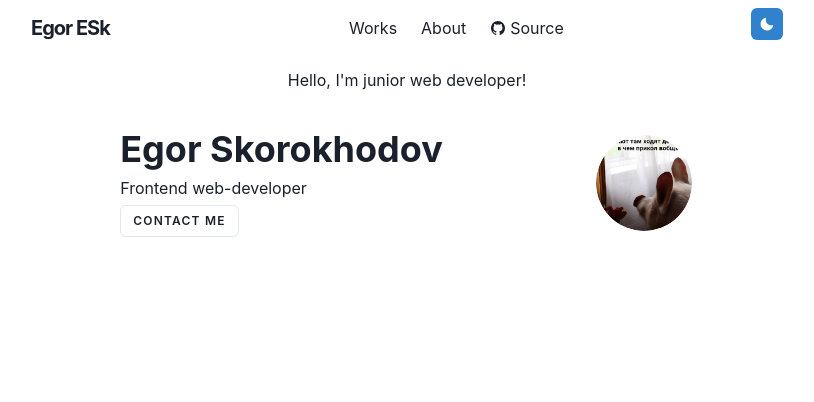
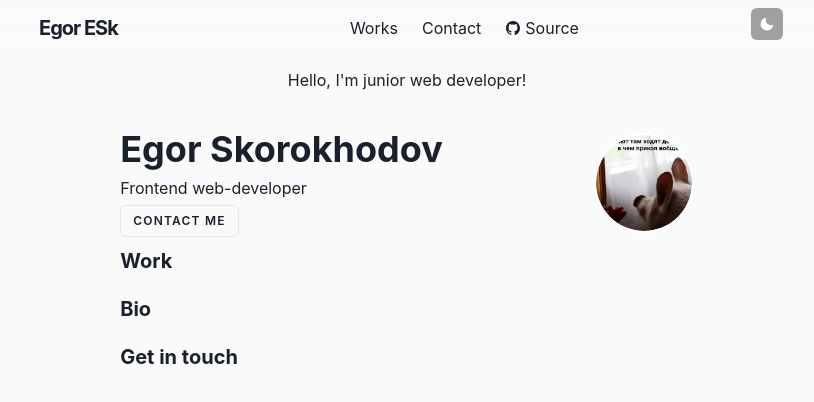
Before and after one commit to esk-dev/personalsite, a Next.js app: page / in a window 1280 px wide. Shown: the top 402 px of the page, without its empty margins (233-1047 px from the left). Built offline with nearby package versions, Linux system fonts and the light colour scheme.

Commit message:
make section, links, animation

```diff
--- a/components/button.js
+++ /dev/null
@@ -1,5 +0,0 @@
-import { Button } from "@chakra-ui/react";
-
-export default function CustomButton({props, children}) {
-  <Button {...props} variant="outline">{children}</Button>;
-}
--- a/components/chakra.js
+++ b/components/chakra.js
@@ -3,7 +3,7 @@ import theme from '../lib/theme';
 
 export default function Chakra({children}) {
   return (
-    <ChakraProvider>
+    <ChakraProvider theme={theme} cssVarsRoot="body">
       {children}
     </ChakraProvider>
   )
--- a/components/linkitem.js
+++ b/components/linkitem.js
@@ -13,11 +13,13 @@ import ThemeToggle from "./themetoggle";
 
 const LinkItem = ({ href, path, target, children, ...props }) => {
   const active = path === href;
-  const inactiveColor = useColorModeValue("gray.200", "whiteAlpha.900");
+  // const inactiveColor = useColorModeValue("black", "white");
 
   return (
     <Link
       p={2}
+      // bg={active ? "light" : undefined}
+      color={active ? "light" : undefined}
       href={href}
       passHref={true}
       target={target}
--- a/components/navbar.js
+++ b/components/navbar.js
@@ -6,13 +6,19 @@ import {
   Container,
   Center,
   Wrap,
+  Menu,
   Heading,
   Flex,
+  MenuButton,
+  MenuList,
+  MenuItem,
+  IconButton
 } from "@chakra-ui/react";
 import ThemeToggle from "./themetoggle";
 import { NextLink } from "next/link";
 import { IoLogoGithub, IoPerson } from "react-icons/io5";
 import LinkItem from './linkitem'
+import { HamburgerIcon } from "@chakra-ui/icons";
 export default function NavBar(props) {
   const { path } = props;
   return (
@@ -34,7 +40,7 @@ export default function NavBar(props) {
       >
         <Flex alignContent="center" mr={5} alignItems="center">
           <Heading as="h1" size="md" letterSpacing={"tighter"}>
-            Egor ESk
+            <LinkItem href="/">Egor ESk</LinkItem>
           </Heading>
         </Flex>
 
@@ -48,7 +54,7 @@ export default function NavBar(props) {
           mt={{ base: 4, md: 0 }}
         >
           <LinkItem href="/works" path={path}>Works</LinkItem>
-          <LinkItem href="/about" path={path}>About</LinkItem>
+          <LinkItem href="/contact" path={path}>Contact</LinkItem>
           <LinkItem target="_blank" href="https://github.com/esk98" path={path} display="inline-flex" alignItems="center" style={{gap: 4}} pl={2}>
             <IoLogoGithub />
             Source
@@ -56,6 +62,28 @@ export default function NavBar(props) {
         </Stack>
         <Box flex={1} align="right">
           <ThemeToggle />
+
+          <Box ml={2} display={{base: 'inline-block', md: 'none'}}>
+            <Menu isLazy id="navbar-menu">
+              <MenuButton
+                size='sm'
+                as={IconButton}
+                icon={<HamburgerIcon />}
+                variant="outline"
+              />
+              <MenuList>
+                <Link href="/">
+                  <MenuItem as={Link}>About</MenuItem>
+                </Link>
+                <Link href="/works">
+                  <MenuItem as={Link}>Works</MenuItem>
+                </Link>
+                <Link href="/contact">
+                  <MenuItem as={Link}>Contacts</MenuItem>
+                </Link>
+              </MenuList>
+            </Menu>
+          </Box>
         </Box>
       </Container>
     </Box>
--- a/components/themetoggle.js
+++ b/components/themetoggle.js
@@ -9,7 +9,7 @@ export default function ThemeToggle() {
       size='sm'
       onClick={toggleColorMode}
       icon={useColorModeValue(<MoonIcon />, <SunIcon/>)}
-      colorScheme={useColorModeValue('blue', 'teal')}
+      colorScheme={useColorModeValue('blackAlpha', 'teal')}
     ></IconButton>
   );
 }
--- a/lib/theme.js
+++ b/lib/theme.js
@@ -1,36 +1,46 @@
 import { extendTheme } from "@chakra-ui/react";
 import { mode } from "@chakra-ui/theme-tools";
-// const components = {
-//   Heading: {
-//     variants: {
-//       'section-title': {
-//         TextDecoration: 'underline',
-//         fontSize: 20,
-//         textUnderlineOffset: 6,
-//         textDecorationColor: '#525252',
-//         textDecorationThickness: 4,
-//         marginTop: 3,
-//         marginBottom: 4
-//       }
-//     }
-//   },
 
-//   Link: {
-//     baseStyle: props => ({
-//       color: mode('#3d7aed', '#ff63c3')(props),
-//       textUnderlineOffset: 3
-//     })
-//   }
-// }
+const styles = {
+  global: props => ({
+    body: {
+      bg: mode('#fafafa', '#000a12')(props),
+    }
+  })
+}
+
+const components = {
+  Heading: {
+    variants: {
+      "section-title": {
+        // letterSpacing: "normal",
+        TextDecoration: "underline",
+        fontSize: 20,
+        textUnderlineOffset: 6,
+        textDecorationThickness: 4,
+        marginTop: 3,
+        marginBottom: 4,
+      },
+    },
+  },
+  Link: {
+    baseStyle: props => ({
+      textUnderlineOffset: 3,
+    }),
+  },
+};
 
 const colors = {
-  grassTeal: '#88ccca'
-}
+  primary: "#4dd0e1",
+  light: "#b4ffff",
+  dark: "#4bacb8",
+};
+
 const config = {
-  initialColorMode: 'light',
+  initialColorMode: "light",
   useSystemColorMode: false,
-}
+};
 
-const theme = extendTheme({ config })
+const theme = extendTheme({ config, colors, styles, components });
 
-export default theme
+export default theme;
--- a/pages/_app.js
+++ b/pages/_app.js
@@ -1,12 +1,15 @@
 import { Router, useRouter } from 'next/router'
 import Chakra from '../components/chakra'
 import Layout from '../components/layout'
+import { AnimatePresence } from 'framer-motion'
 function Website({ Component, pageProps, router }) {
 
   return (
     <Chakra>
       <Layout router={router}>
+        <AnimatePresence exitBeforeEnter initial={true}>
         <Component {...pageProps} key={router.asPath}/>
+        </AnimatePresence>
       </Layout>
     </Chakra>
   )
--- /dev/null
+++ b/pages/contact.js
@@ -0,0 +1,5 @@
+
+
+export default function Contact() {
+  return <h1>Hello form contact component</h1>
+}
--- a/pages/index.js
+++ b/pages/index.js
@@ -1,9 +1,8 @@
 import { Box, Container, Heading, chakra, Button } from "@chakra-ui/react";
 import Link from "next/link"
-import Head from "next/head";
 import Image from "next/image";
 import Layout from "../components/page";
-import CustomButton from "../components/button";
+import Section from "../components/section";
 const ProfileImage = chakra(Image, {
   shouldForwardProp: (prop) => ["width", "height", "src", "alt"].includes(prop),
 });
@@ -23,7 +22,7 @@ export default function Home() {
             gap="5px"
             flexGrow={1}
           >
-            <Heading as="h2" variant="page-title">
+            <Heading as="h2" >
               Egor Skorokhodov
             </Heading>
             <p>Frontend web-developer</p>
@@ -57,6 +56,24 @@ export default function Home() {
             />
           </Box>
         </Box>
+
+        <Section delay={0.1}>
+          <Heading as="h3" variant="section-title">
+            Work
+          </Heading>
+        </Section>
+
+        <Section delay={0.2}>
+          <Heading as="h3" variant="section-title">
+            Bio
+          </Heading>
+        </Section>
+
+        <Section delay={0.3}>
+          <Heading as="h3" variant="section-title">
+            Get in touch
+          </Heading>
+        </Section>
       </Container>
     </Layout>
   );
--- /dev/null
+++ b/pages/works.js
@@ -0,0 +1,5 @@
+
+
+export default function Works() {
+  return <h1>Hello form works component</h1>
+}
--- a/styles/globals.css
+++ b/styles/globals.css
@@ -14,13 +14,3 @@ a {
 * {
   box-sizing: border-box;
 }
-
-@media (prefers-color-scheme: dark) {
-  html {
-    color-scheme: dark;
-  }
-  body {
-    color: white;
-    background: black;
-  }
-}
```
Also changed, not shown: 1 other file (tests, documents, lock files or other folders).
